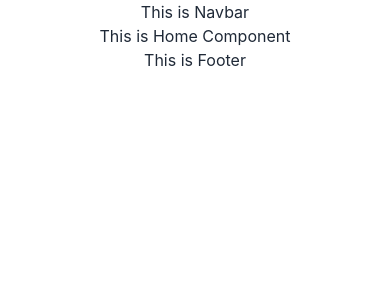
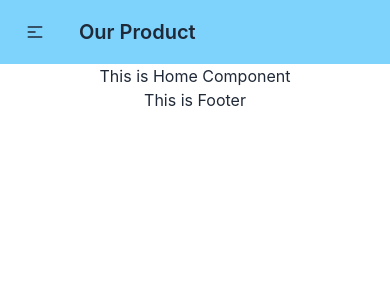
Before and after one commit to anisa6121/resale-product-website, a React (Create React App) app: page / in a window 390 px wide. Shown: the top 300 px of the page. Built offline with nearby package versions, Linux system fonts and the light colour scheme.

Commit message:
navbar-add

```diff
--- a/src/Pages/Shared/Navbar/Navbar.js
+++ b/src/Pages/Shared/Navbar/Navbar.js
@@ -1,10 +1,118 @@
 import React from 'react';
+import { Link } from 'react-router-dom';
+
+const menuItems = (
+	<React.Fragment>
+		<li>
+			<Link to="/">Home</Link>
+		</li>
+{/*
+		<li>
+			<Link to="/appointment">Appointment</Link>
+		</li>
+
+		<li>
+			<Link to="/about">About</Link>
+		</li>
+		<li>
+			<Link to="/reviews">Reviews</Link>
+		</li> */}
+
+		{/* {user?.uid ? ( */}
+			<>
+				<li>
+					<Link to="/dashboard">Dashboard</Link>
+				</li>
+				<li>
+					{/* <button onClick={handleLogOut}> */}
+						{/* Sign Out */}
+					{/* </button> */}
+				</li>
+			</>
+		{/* ) : ( */}
+			<>
+				<li>
+					<Link to="/login">Login</Link>
+				</li>
+				<li>
+					<Link to="/register">Register</Link>
+				</li>
+			</>
+		{/* )} */}
+	</React.Fragment>
+);
 
 const Navbar = () => {
     return (
-        <div>
-            <h2>This is Navbar</h2>
-        </div>
+        <div className="navbar bg-sky-300 flex justify-between">
+
+			<div className="navbar-start">
+				<div className="dropdown">
+					<label
+						tabIndex={0}
+						className="btn btn-ghost lg:hidden"
+					>
+						<svg
+							xmlns="http://www.w3.org/2000/svg"
+							className="h-5 w-5"
+							fill="none"
+							viewBox="0 0 24 24"
+							stroke="currentColor"
+						>
+							<path
+								strokeLinecap="round"
+								strokeLinejoin="round"
+								strokeWidth="2"
+								d="M4 6h16M4 12h8m-8 6h16"
+							/>
+						</svg>
+					</label>
+					<ul
+					tabIndex={0}
+                        className=
+                        "menu menu-compact dropdown-content mt-3 p-2 shadow bg-base-100 rounded-box w-52"
+        >
+		{menuItems}
+        </ul>
+
+	</div>
+		<Link
+			to="/"
+			className="btn btn-ghost normal-case  text-xl"
+				>
+					Our Product
+
+				</Link>
+			</div>
+
+            <div className="navbar-center hidden lg:flex">
+
+				<ul className="menu  menu-horizontal p-0">
+					{menuItems}
+				</ul>
+			</div>
+
+			{/* <label
+				htmlFor="dashboard-drawer"
+				tabIndex={2}
+				className="btn btn-ghost lg:hidden"
+			>
+				<svg
+					xmlns="http://www.w3.org/2000/svg"
+					className="h-5 w-5"
+					fill="none"
+					viewBox="0 0 24 24"
+					stroke="currentColor"
+				>
+					<path
+						strokeLinecap="round"
+						strokeLinejoin="round"
+						strokeWidth="2"
+						d="M4 6h16M4 12h8m-8 6h16"
+					/>
+				</svg>
+			</label> */}
+		</div>
     );
 };
 
```
Also changed, not shown: src/Pages/Routes/Routes/Routes.js (+15 -6 lines).
